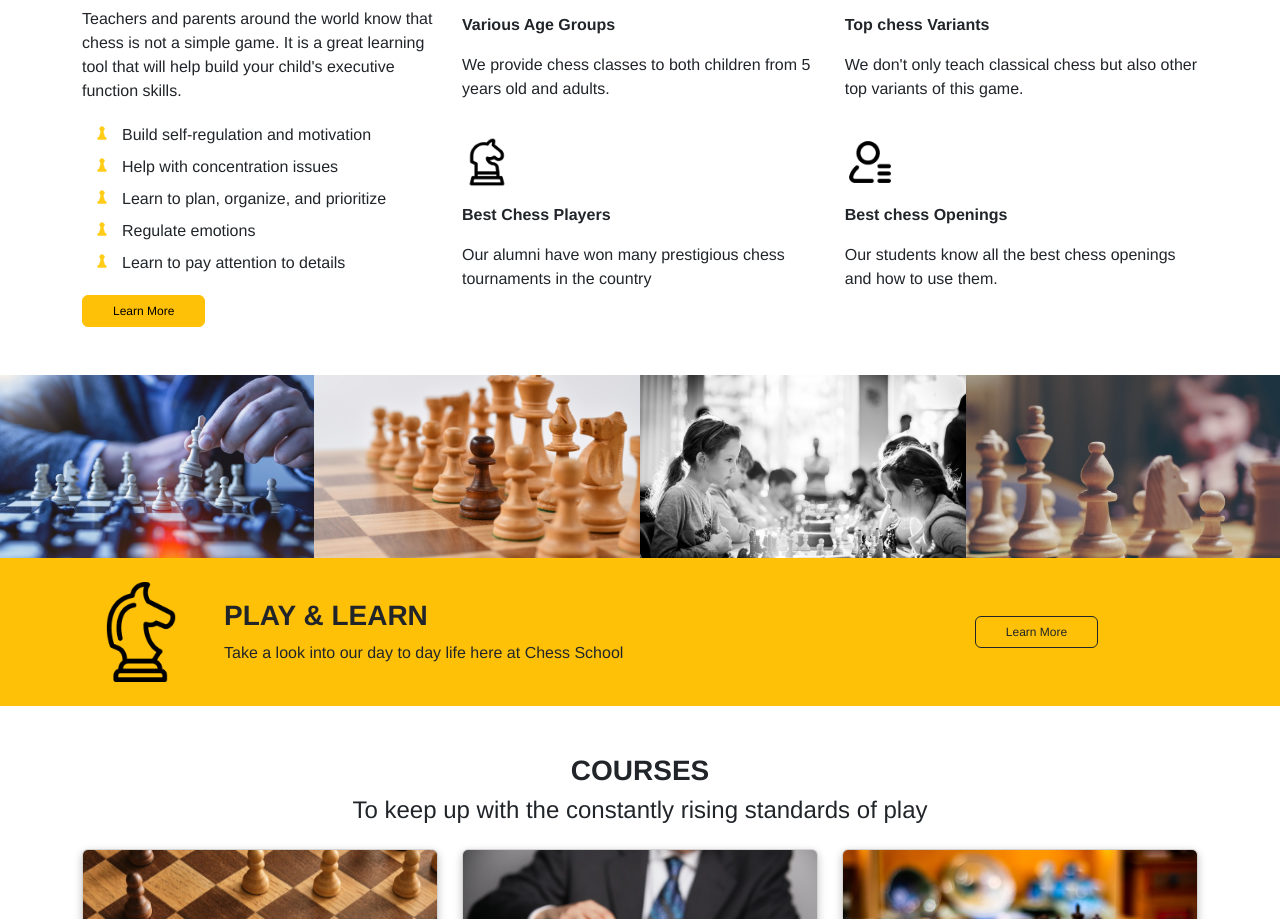
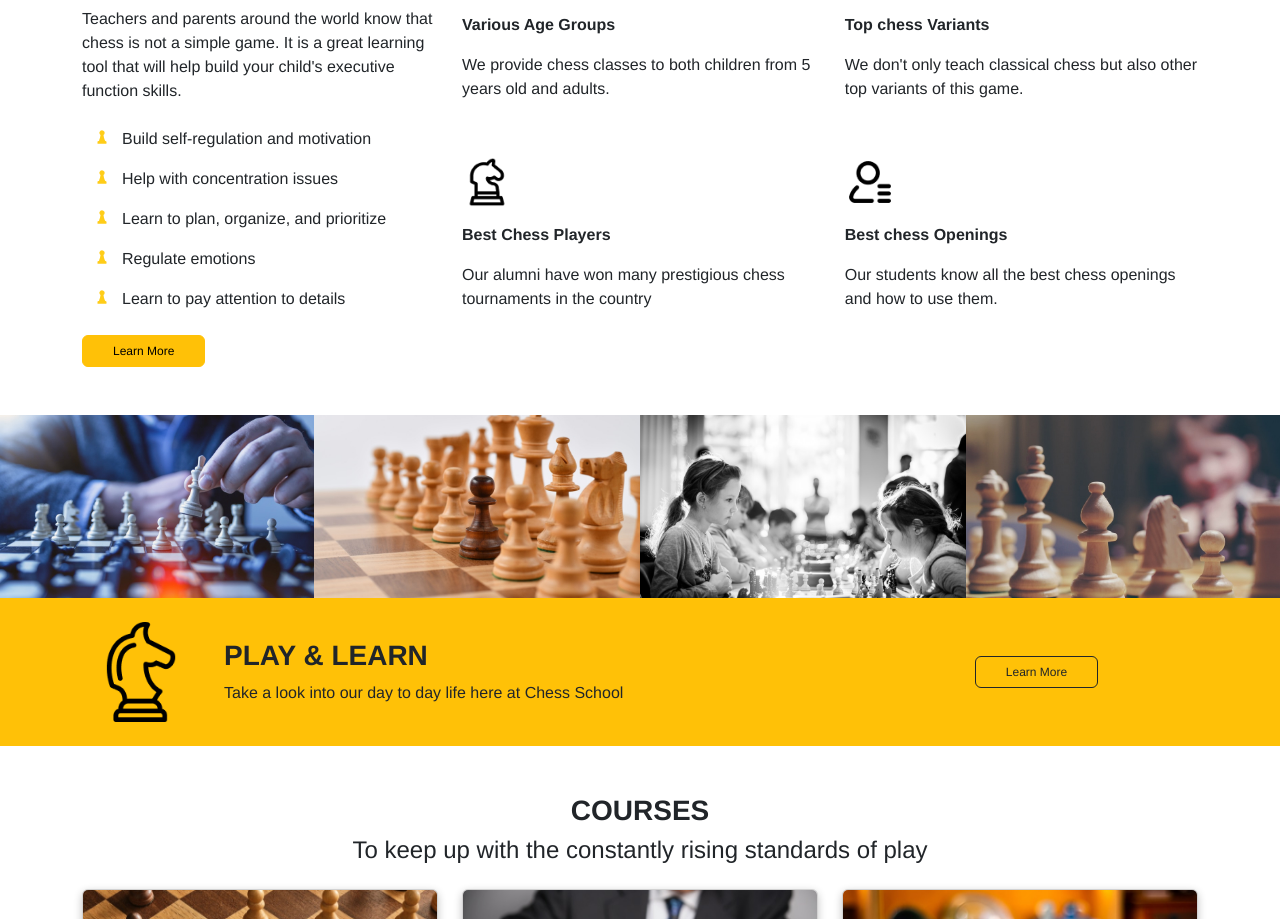
Before and after one commit to GersonMembrillo/proj-html-vuejs, a Vue app: page / in a window 1280 px wide. Shown: the part 835-1754 px from the top of the page. Built offline with nearby package versions, Linux system fonts and the light colour scheme.

Commit message:
little edit really, if smth miss pls message ty

```diff
--- a/src/components/MainTop.vue
+++ b/src/components/MainTop.vue
@@ -8,7 +8,7 @@
           <h6>Popular education for your child and your</h6>
           <p class="fw-light">Teachers and parents around the world know that chess is not a simple game. It is a great learning tool that will help build your child's executive function skills.</p>
           <ul>
-            <li class="py-1" v-for="index in proList" :key="index"><span class="ps-2">{{ index }}</span></li>
+            <li class="py-2" v-for="index in proList" :key="index"><span class="ps-2">{{ index }}</span></li>
           </ul>
           <button type="button" class="btn btn-warning">Learn More</button>
         </div>
```
